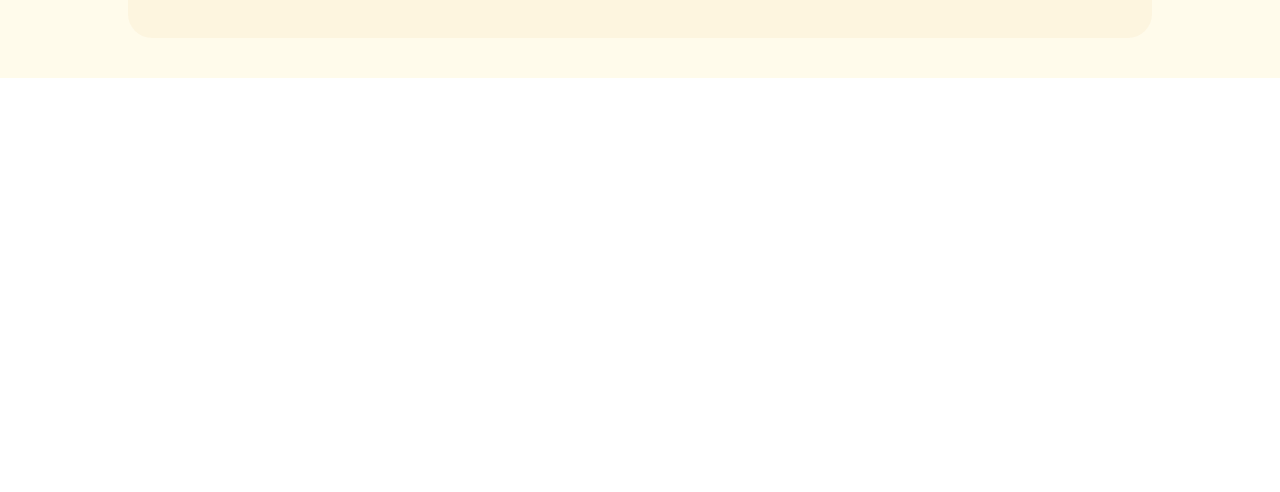
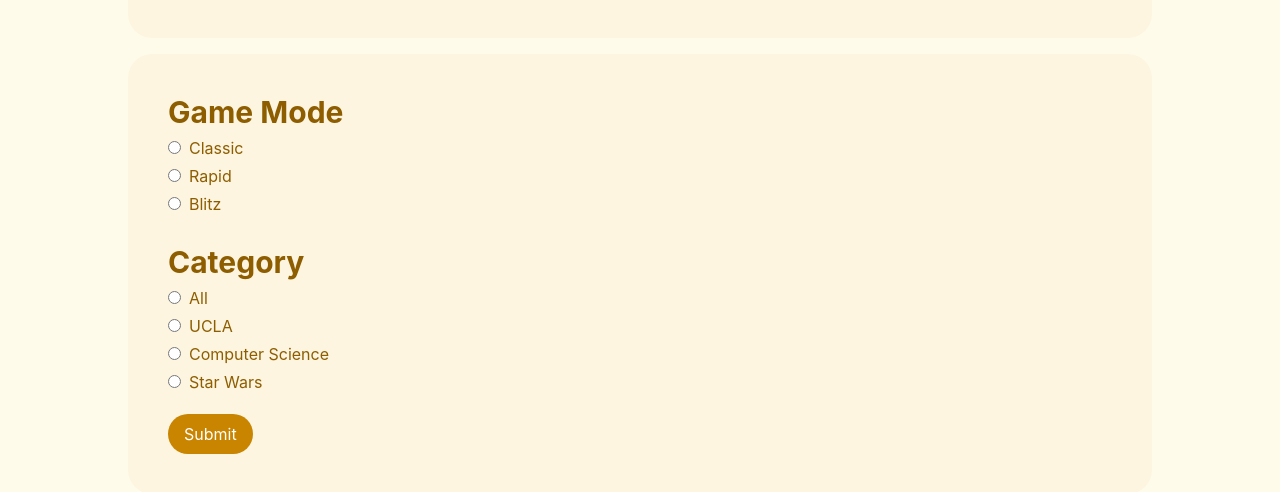
Before and after one commit to david-sai/bruin-bowl, a React (Create React App) app in the folder bruin-bowl/: page / in a window 1280 px wide. Shown: the part 722-1214 px from the top of the page. Before the commit the page ends 800 px from the top, so only its background shows below. Built offline with nearby package versions, Linux system fonts and the light colour scheme; no server answers; the HTML template or start-up script is replaced by a standard one.

Commit message:
Create GameMode/Category Selector
Added it to App.JS, should be moved to its own settings page later

```diff
--- a/bruin-bowl/src/App.js
+++ b/bruin-bowl/src/App.js
@@ -9,6 +9,7 @@ import Timer from "./components/Timer.js";
 import { getQuestion } from "./api/api.js";
 import AnswerIndicator from "./components/AnswerIndicator.js";
 import NavigationBar from "./components/NavigationBar.js";
+import GameModeSelector from "./components/ModeCategorySelector.js";
 import '@fortawesome/fontawesome-free/css/all.min.css';
 
 
@@ -26,6 +27,19 @@ export const Page = {
   LEADERBOARD: 2,
 };
 
+export const gameModes = [
+  "Classic",
+  "Rapid",
+  "Blitz"
+]
+
+export const categories = [
+  "All",
+  "UCLA",
+  "Computer Science",
+  "Star Wars"
+]
+
 function App() {
   const [questionBody, setQuestionBody] = useState("Question Body");
   const [answer, setAnswer] = useState("Initial Answer");
@@ -36,6 +50,8 @@ function App() {
   const [status, setStatus] = useState(Status.NOT_ANSWERED);
   const [questionNumber, setQuestionNumber] = useState(0);
   const [page, setPage] = useState(Page.QUESTIONS);
+  const [gameMode, setGameMode] = useState("Classic");
+  const [category, setCategory] = useState("All")
 
   useEffect(() => { // Queries server for next question when question number is changed
     const response = (data) => {
@@ -90,6 +106,11 @@ function App() {
         <div className="mt-4 bg-yellow-600 bg-opacity-5 rounded-3xl p-10 text-bruin-darkgold">
           <SearchBar />
         </div>
+
+        <div className="mt-4 bg-yellow-600 bg-opacity-5 rounded-3xl p-10 text-bruin-darkgold relative">
+          <GameModeSelector setGameMode={setGameMode} setCategory={setCategory} />
+        </div>
+
       </div>
     </div>
   );
--- /dev/null
+++ b/bruin-bowl/src/components/ModeCategorySelector.js
@@ -0,0 +1,57 @@
+import React, { useState } from 'react'
+import { categories, gameModes } from '../App';
+
+function GameModeSelector(props) {
+
+    function handleSubmit(e) {
+        // Prevent the browser from reloading the page
+        e.preventDefault();
+
+        // Read the form data
+        const form = e.target;
+        const formData = new FormData(form);
+        const formJson = Object.fromEntries(formData.entries());
+
+        let gameMode = formJson.gameMode;
+        let category = formJson.category;
+        if (gameMode === undefined) // Defaults to Classic if none submitted
+            gameMode = "Classic";
+        if (category === undefined) // Defaults to All if none submitted
+            category = "All"
+        props.setGameMode(gameMode);
+        props.setCategory(category);
+    }
+
+    return (
+        <>
+            <h1 className="font-bold text-3xl mb-1.5">Game Mode</h1>
+            <form method="post" onSubmit={handleSubmit}>
+                {gameModes.map((gameMode) => {
+                    return (
+                        <div className="mb-1">
+                            <input type="radio" id={gameMode} name="gameMode" value={gameMode} />
+                            <label htmlFor={gameMode} className="ml-2">{gameMode}</label>
+                        </div>
+                    )
+                })}
+
+                <br />
+                <h1 className="font-bold text-3xl mb-1.5">Category</h1>
+
+                {categories.map((category) => {
+                    return (
+                        <div className="mb-1">
+                            <input type="radio" id={category} name="category" value={category} />
+                            <label htmlFor={category} className="ml-2">{category}</label>
+                        </div>
+                    );
+                })}
+
+                <button type="submit" className="mt-4 px-4 py-2 bg-bruin-gold text-white rounded-full">Submit</button>
+            </form>
+        </>
+    );
+
+}
+
+export default GameModeSelector;
```
